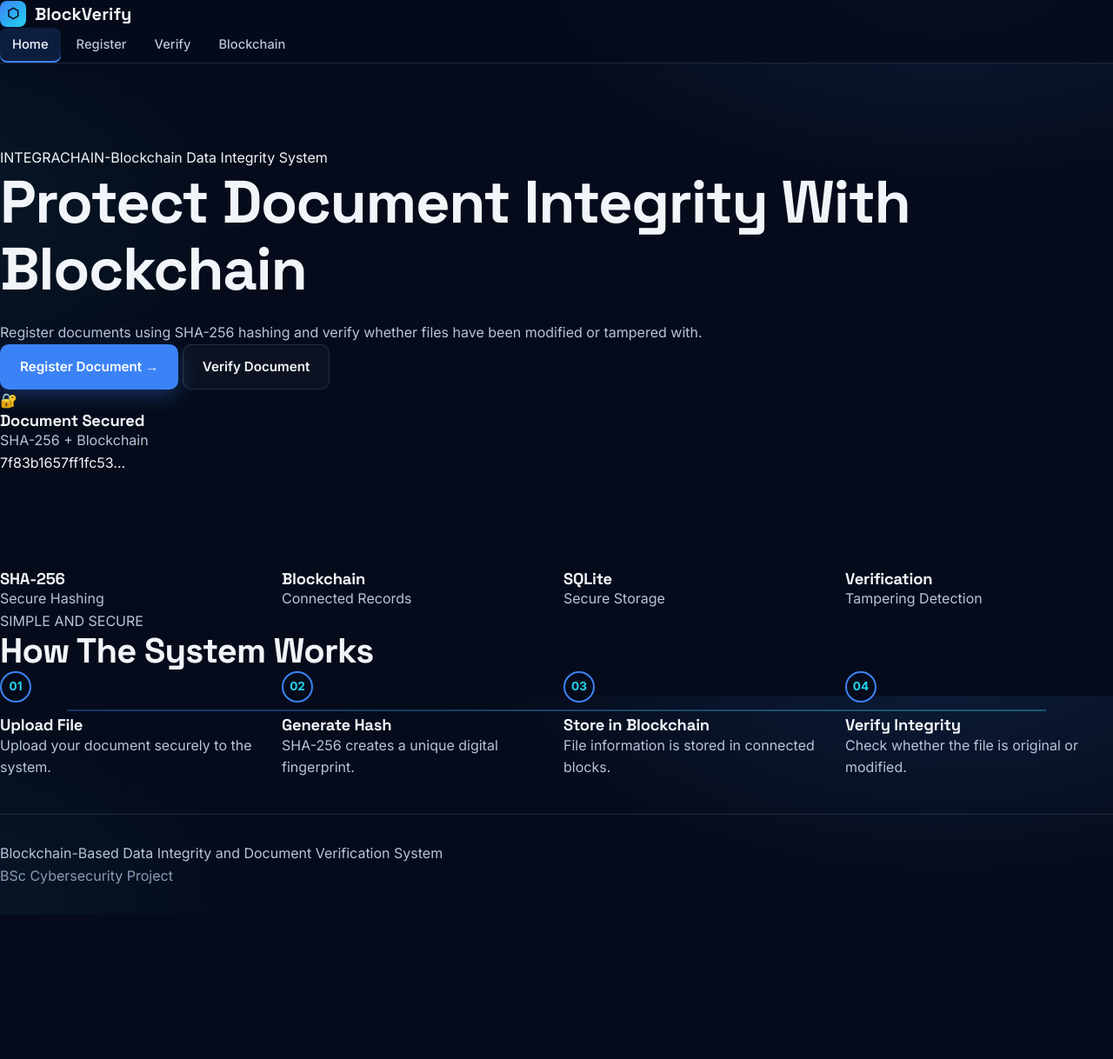
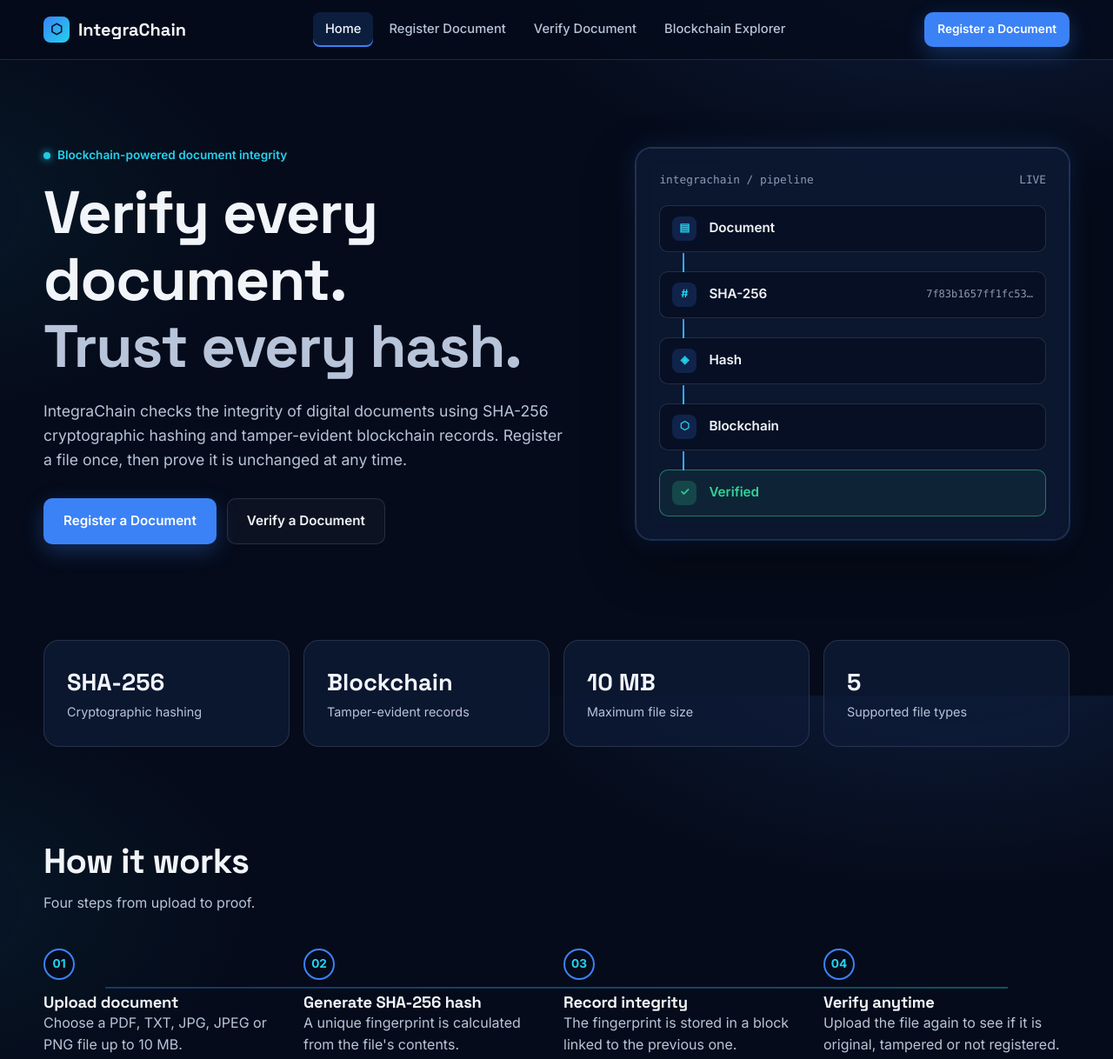
Before and after one commit to tanvikhanekar21/IntegraChain, a plain HTML site: page frontend/index.html in a window 1280 px wide. Shown: the top 1218 px of the page at 87% size. Before the commit the page ends 1052 px from the top, so only its background shows below. Drawn offline with Linux system fonts and the light colour scheme.

Commit message:
Update index.html

```diff
--- a/frontend/index.html
+++ b/frontend/index.html
@@ -1,198 +1,106 @@
 <!DOCTYPE html>
 <html lang="en">
-
 <head>
-
     <meta charset="UTF-8">
     <meta name="viewport" content="width=device-width, initial-scale=1.0">
+    <meta name="description" content="IntegraChain: Blockchain-Powered Document Integrity & Verification">
+    <title>IntegraChain | Document Integrity &amp; Verification</title>
+    <link rel="stylesheet" href="css/style.css">
+</head>
+<body>
+    <a class="skip-link" href="#main">Skip to content</a>
 
-    <title>BlockVerify | Document Integrity</title>
+    <header class="navbar">
+        <div class="container nav-inner">
+            <a href="index.html" class="brand" aria-label="IntegraChain home"><span class="brand-icon" aria-hidden="true">⬡</span>IntegraChain</a>
+            <nav class="nav-links" aria-label="Main">
+                <a class="active" href="index.html" aria-current="page">Home</a>
+                <a href="upload.html">Register Document</a>
+                <a href="verify.html">Verify Document</a>
+                <a href="blockchain.html">Blockchain Explorer</a>
+            </nav>
+            <a href="upload.html" class="btn primary sm nav-cta">Register a Document</a>
+        </div>
+    </header>
 
-    <link rel="stylesheet" href="css/style.css">
-
-</head>
-
-<body>
-
-    <nav class="navbar">
-
-        <a href="index.html" class="brand">
-            <span class="brand-icon">⬡</span>
-            BlockVerify
-        </a>
-
-        <div class="nav-links">
-            <a class="active" href="index.html">Home</a>
-            <a href="upload.html">Register</a>
-            <a href="verify.html">Verify</a>
-            <a href="blockchain.html">Blockchain</a>
+    <main id="main">
+        <section class="hero">
+            <div class="container hero-grid">
+                <div>
+                    <p class="kicker">Blockchain-powered document integrity</p>
+                    <h1>Verify every document.<span class="line-2">Trust every hash.</span></h1>
+                    <p class="lead">IntegraChain checks the integrity of digital documents using SHA-256 cryptographic hashing and tamper-evident blockchain records. Register a file once, then prove it is unchanged at any time.</p>
+                    <div class="hero-actions">
+                        <a href="upload.html" class="btn primary">Register a Document</a>
+                        <a href="verify.html" class="btn outline">Verify a Document</a>
+                    </div>
                 </div>
 
-    </nav>
-
-
-    <section class="hero">
-
-        <div class="hero-content">
-
-            <div class="badge">
-                 INTEGRACHAIN-Blockchain Data Integrity System
+                <div class="pipeline">
+                    <p class="pipeline-title"><span>integrachain / pipeline</span><span>LIVE</span></p>
+                    <ol aria-label="How a document moves through IntegraChain">
+                    <li><span class="node" aria-hidden="true">▤</span>Document</li>
+                    <li><span class="node" aria-hidden="true">#</span>SHA-256<small>7f83b1657ff1fc53…</small></li>
+                    <li><span class="node" aria-hidden="true">◈</span>Hash</li>
+                    <li><span class="node" aria-hidden="true">⬡</span>Blockchain</li>
+                    <li class="done"><span class="node" aria-hidden="true">✓</span>Verified</li>
+                    </ol>
                 </div>
-
-            <h1>
-                Protect Document Integrity
-                <span>With Blockchain</span>
-            </h1>
-
-            <p>
-                Register documents using SHA-256 hashing and verify
-                whether files have been modified or tampered with.
-            </p>
-
-            <div class="hero-buttons">
-
-                <a href="upload.html" class="btn primary">
-                    Register Document →
-                </a>
-
-                <a href="verify.html" class="btn outline">
-                    Verify Document
-                </a>
-
             </div>
-
-        </div>
-
-
-        <div class="hero-card">
-
-            <div class="security-circle">
-                🔐
-            </div>
-
-            <h3>Document Secured</h3>
-
-            <p>
-                SHA-256 + Blockchain
-            </p>
-
-            <div class="hash-preview">
-                7f83b1657ff1fc53...
-            </div>
-
-        </div>
-
         </section>
 
-
-    <section class="stats">
-
-        <div class="stat">
-            <h3>SHA-256</h3>
-            <p>Secure Hashing</p>
+        <section class="container" aria-label="Key facts">
+            <div class="stats">
+                <div class="card stat"><strong>SHA-256</strong><span>Cryptographic hashing</span></div>
+                <div class="card stat"><strong>Blockchain</strong><span>Tamper-evident records</span></div>
+                <div class="card stat"><strong>10 MB</strong><span>Maximum file size</span></div>
+                <div class="card stat"><strong>5</strong><span>Supported file types</span></div>
             </div>
-
-        <div class="stat">
-            <h3>Blockchain</h3>
-            <p>Connected Records</p>
-        </div>
-
-        <div class="stat">
-            <h3>SQLite</h3>
-            <p>Secure Storage</p>
-        </div>
-
-        <div class="stat">
-            <h3>Verification</h3>
-            <p>Tampering Detection</p>
-        </div>
-
         </section>
 
-
-    <section class="how-it-works">
-
-        <div class="section-heading">
-
-            <p class="small-title">
-                SIMPLE AND SECURE
-            </p>
-
-            <h2>How The System Works</h2>
-
+        <section class="section container" aria-labelledby="how-title">
+            <div class="section-head">
+                <h2 id="how-title">How it works</h2>
+                <p>Four steps from upload to proof.</p>
             </div>
-
-
-        <div class="steps">
-
-            <div class="step-card">
-
-                <div class="step-number">01</div>
-
-                <h3>Upload File</h3>
-
-                <p>
-                    Upload your document securely to the system.
-                </p>
-
-            </div>
-
-
-            <div class="step-card">
-
-                <div class="step-number">02</div>
-
-                <h3>Generate Hash</h3>
-
-                <p>
-                    SHA-256 creates a unique digital fingerprint.
-                </p>
-
-            </div>
-
-
-            <div class="step-card">
-
-                <div class="step-number">03</div>
-
-                <h3>Store in Blockchain</h3>
-
-                <p>
-                    File information is stored in connected blocks.
-                </p>
-
-            </div>
-
-
-            <div class="step-card">
-
-                <div class="step-number">04</div>
-
-                <h3>Verify Integrity</h3>
-
-                <p>
-                    Check whether the file is original or modified.
-                </p>
-
-            </div>
-
-        </div>
-
+            <ol class="steps">
+                <li class="step"><div class="step-number">01</div><h3>Upload document</h3><p>Choose a PDF, TXT, JPG, JPEG or PNG file up to 10 MB.</p></li>
+                <li class="step"><div class="step-number">02</div><h3>Generate SHA-256 hash</h3><p>A unique fingerprint is calculated from the file's contents.</p></li>
+                <li class="step"><div class="step-number">03</div><h3>Record integrity</h3><p>The fingerprint is stored in a block linked to the previous one.</p></li>
+                <li class="step"><div class="step-number">04</div><h3>Verify anytime</h3><p>Upload the file again to see if it is original, tampered or not registered.</p></li>
+            </ol>
         </section>
 
+        <section class="container" aria-labelledby="sec-title">
+            <div class="section-head">
+                <h2 id="sec-title">Built to detect any change</h2>
+                <p>Even a single altered character produces a completely different hash.</p>
+            </div>
+            <div class="grid-4">
+                <div class="card"><div class="icon-badge" aria-hidden="true">#</div><h3>Cryptographic integrity</h3><p>Every document is reduced to a SHA-256 fingerprint.</p></div>
+                <div class="card"><div class="icon-badge" aria-hidden="true">⚠</div><h3>Tamper detection</h3><p>Modified files are flagged with both hashes side by side.</p></div>
+                <div class="card"><div class="icon-badge" aria-hidden="true">⬡</div><h3>Blockchain-backed records</h3><p>Blocks reference the previous hash, so edits break the chain.</p></div>
+                <div class="card"><div class="icon-badge" aria-hidden="true">✓</div><h3>Document verification</h3><p>Get a clear verified, tampered or not found result.</p></div>
+            </div>
+        </section>
+
+        <section class="section container" aria-labelledby="cta-title">
+            <div class="cta-band">
+                <h2 id="cta-title">Protect the integrity of your digital documents.</h2>
+                <p>Register a document now, or check one against the chain.</p>
+                <div class="hero-actions">
+                    <a href="upload.html" class="btn primary">Register a Document</a>
+                    <a href="blockchain.html" class="btn outline">Open Blockchain Explorer</a>
+                </div>
+            </div>
+        </section>
+    </main>
 
     <footer>
-
-        <p>
-            Blockchain-Based Data Integrity and Document Verification System
-        </p>
-
-        <p class="footer-small">
-            BSc Cybersecurity Project
-        </p>
-
+        <div class="container footer-inner">
+            <p><strong>IntegraChain</strong></p>
+            <p class="footer-small">Blockchain-Powered Document Integrity &amp; Verification</p>
+        </div>
     </footer>
-
 </body>
-
 </html>
```
Lines whose indentation alone changed are shown as unchanged.
